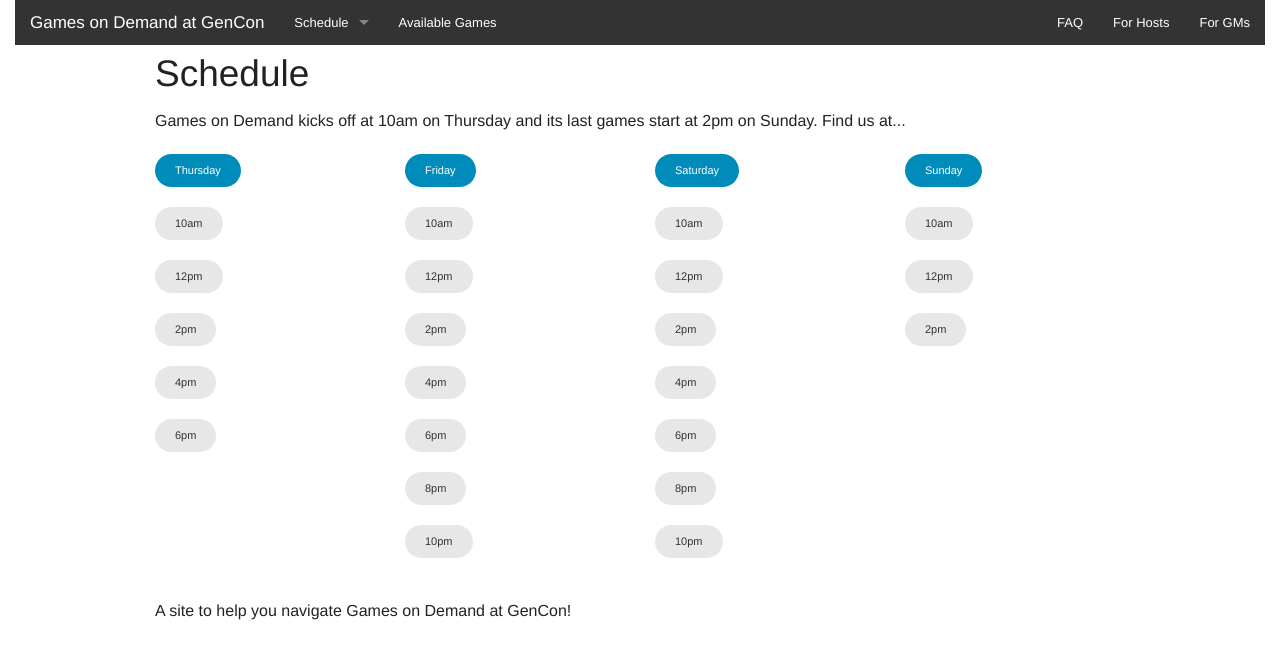
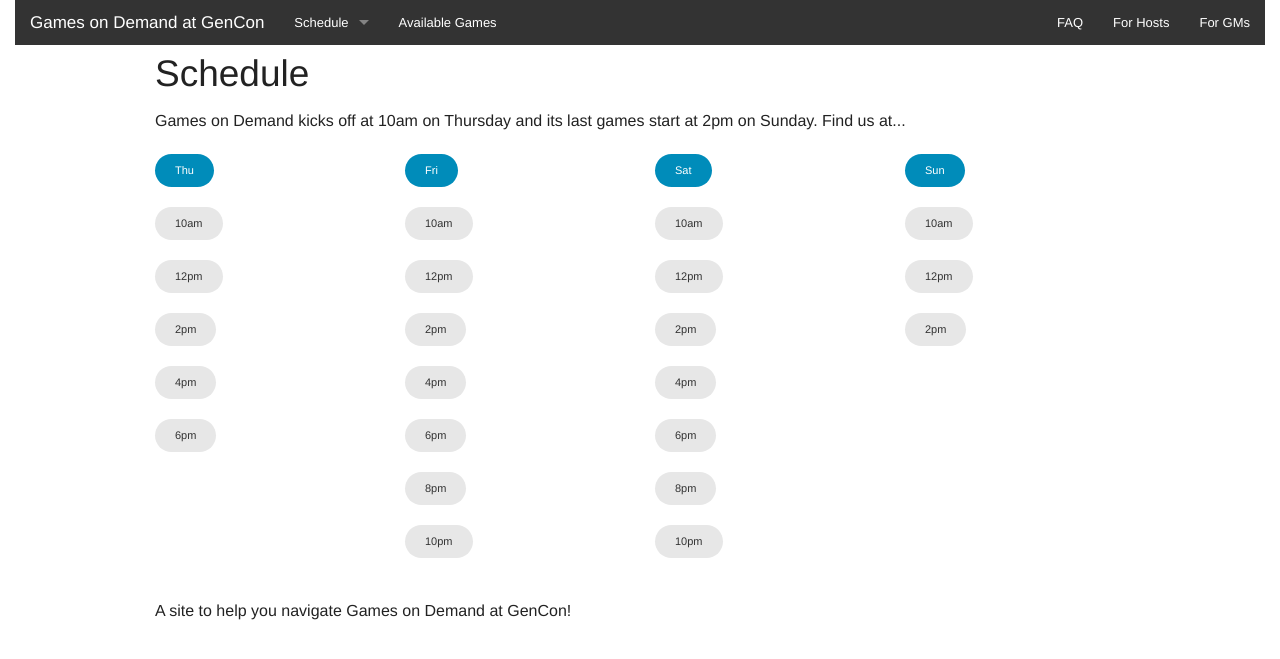
Before and after one commit to gamesondemand/gamesondemand.github.io, a Jekyll site: the page built from index.html, in a window 1280 px wide. Shown: the top 659 px of the page. Built offline with Jekyll 4.4.1, drawn with Linux system fonts in a browser that asks for light colours; Markdown is read by kramdown in place of the engine named in the settings; comment, search, counter and statistics services are not loaded.

Commit message:
Tidying up buttons

```diff
--- a/_includes/day_for_homepage.html
+++ b/_includes/day_for_homepage.html
@@ -2,7 +2,7 @@
 <div itemprop="subEvent" itemscope itemtype="http://schema.org/SocialEvent">
   <div itemprop="text">
     <a class="button tiny round" itemprop="url" href="{{ site.url }}/{{ date.day | date: '%A' | downcase }}">
-      <time datetime="{{ date.day }}">{{ date.day | date: '%A' }}</time>
+      <time datetime="{{ date.day }}">{{ date.day | date: '%a' }}</time>
     </a>
     <ul class="no-bullet">
       {% for times in date.times %}
--- a/index.html
+++ b/index.html
@@ -16,20 +16,20 @@
     and its last games start <date datetime="2014-08-17T14:00:00-0400">at 2pm on Sunday</date>.
     Find us at...
   </p>
-  <div class="row">
-    <div class="small-3 columns">
+  <div class="row schedule">
+    <div class="small-3 columns day thursday">
       {% assign day = 'thursday' %}
       {% include day_for_homepage.html %}
     </div>
-    <div class="small-3 columns">
+    <div class="small-3 columns day friday">
       {% assign day = 'friday' %}
       {% include day_for_homepage.html %}
     </div>
-    <div class="small-3 columns">
+    <div class="small-3 columns day saturday">
       {% assign day = 'saturday' %}
       {% include day_for_homepage.html %}
     </div>
-    <div class="small-3 columns">
+    <div class="small-3 columns day sunday">
       {% assign day = 'sunday' %}
       {% include day_for_homepage.html %}
     </div>
```
